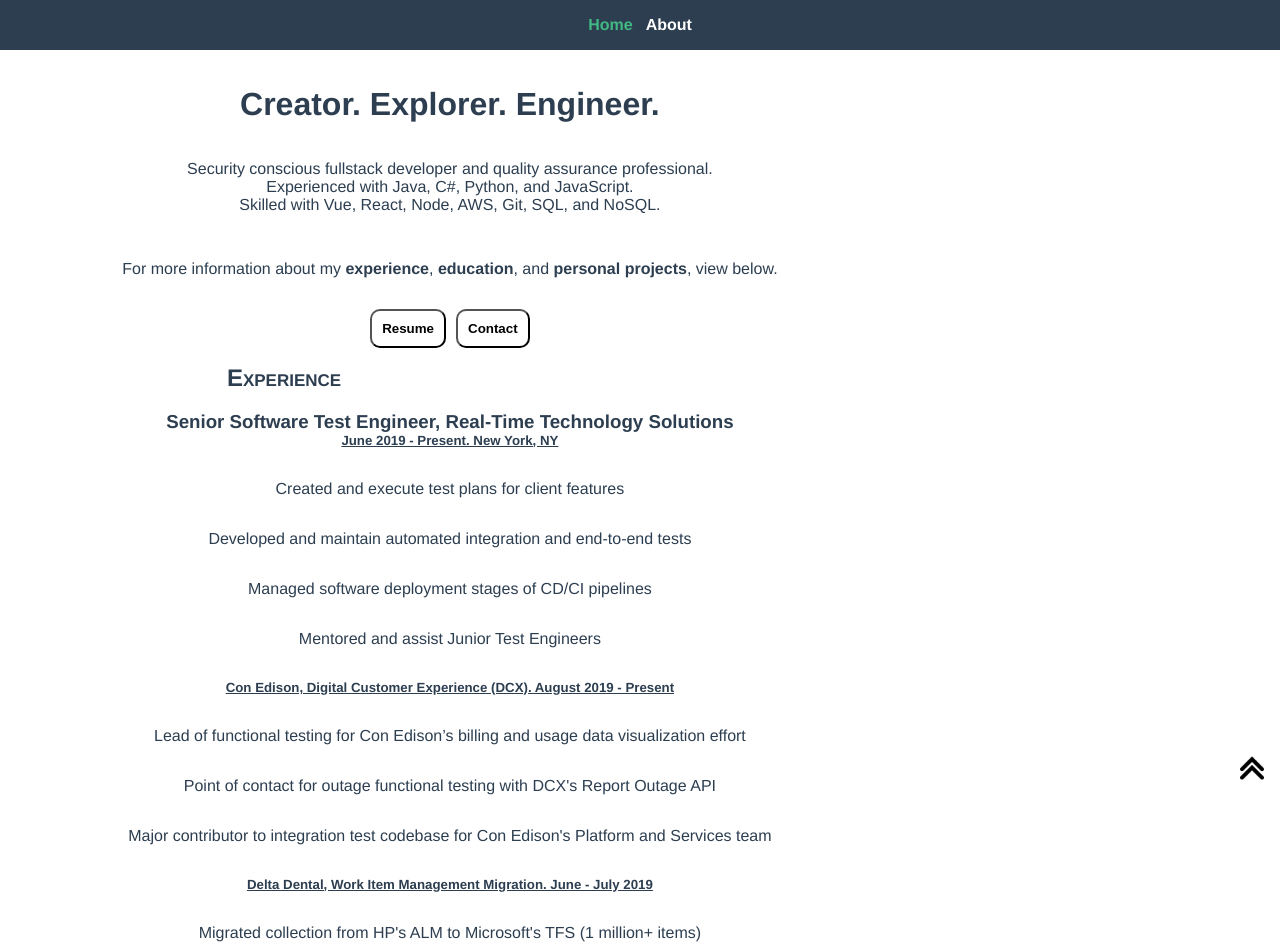
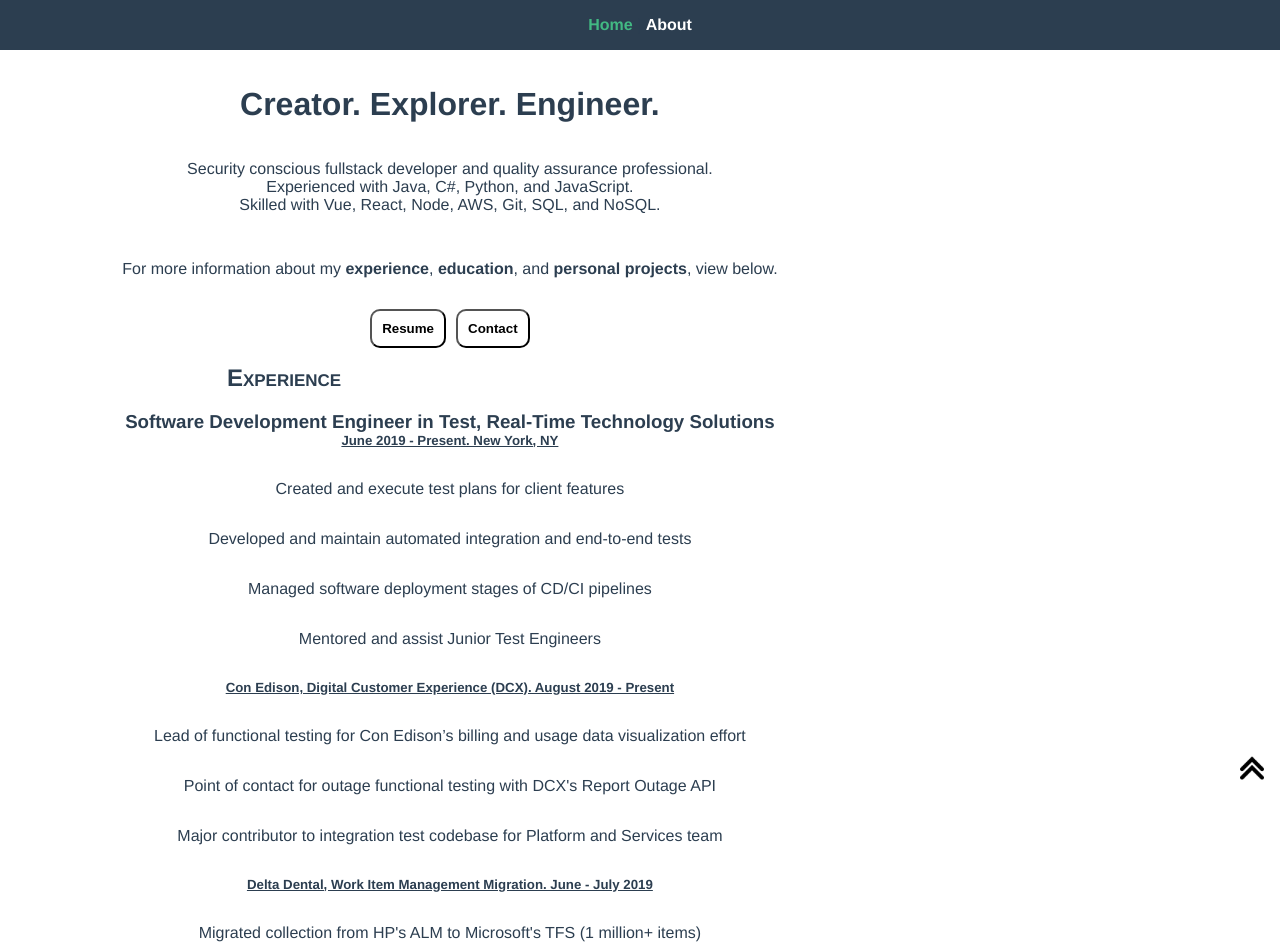
Before and after one commit to kevhunte/resume_vue, a Vue app: page / in a window 1280 px wide. Shown: the top 952 px of the page. Built offline with nearby package versions, Linux system fonts and the light colour scheme; no server answers.

Commit message:
More updates

```diff
--- a/src/router/index.ts
+++ b/src/router/index.ts
@@ -1,6 +1,6 @@
 import Vue from 'vue'
 import VueRouter from 'vue-router'
-//import Home from '../views/Home.vue'
+import Home from '../views/Home.vue'
 
 Vue.use(VueRouter)
 
@@ -8,7 +8,7 @@ const routes = [
   {
     path: '/',
     name: 'home',
-    component: () => import ('../views/Home.vue')
+    component: Home
   },
   {
     path: '/about',
--- a/src/views/Home.vue
+++ b/src/views/Home.vue
@@ -20,7 +20,7 @@
 
 
     <div class="titles">
-      <h3>Senior Software Test Engineer, Real-Time Technology Solutions</h3>
+      <h3>Software Development Engineer in Test, Real-Time Technology Solutions</h3>
       <h5>June 2019 - Present. New York, NY</h5>
       <ul>
         <li>Created and execute test plans for client features</li>
@@ -33,7 +33,7 @@
       <ul>
         <li>Lead of functional testing for Con Edison’s billing and usage data visualization effort</li>
         <li>Point of contact for outage functional testing with DCX's Report Outage API</li>
-        <li>Major contributor to integration test codebase for Con Edison's Platform and Services team</li>
+        <li>Major contributor to integration test codebase for Platform and Services team</li>
       </ul>
 
       <h5>Delta Dental, Work Item Management Migration. June - July 2019</h5>
@@ -77,7 +77,7 @@
   <div id="projectsContainer" class="containers">
     <h2 class="resHeaders">Personal Projects</h2>
     <div id="projects" v-if="this.projects" class="animated fadeIn">
-      <div :key="p.key" v-for="p in this.projects" class="titles project">
+      <div :key="idx" v-for="(p, idx) in this.projects" class="titles project">
         <h3>{{p.Text}}</h3>
         <a v-if="p.URL" :href="p.URL" target="_blank" rel="noopener"><img src="../assets/github.svg" alt="" /> </a>
         <a v-if="p.hosted" :href="p.hosted" target="_blank" rel="noopener"><img src="../assets/internet.png" alt="" /> </a>
```
Also changed, not shown: 1 other file (tests, documents, lock files or other folders).
